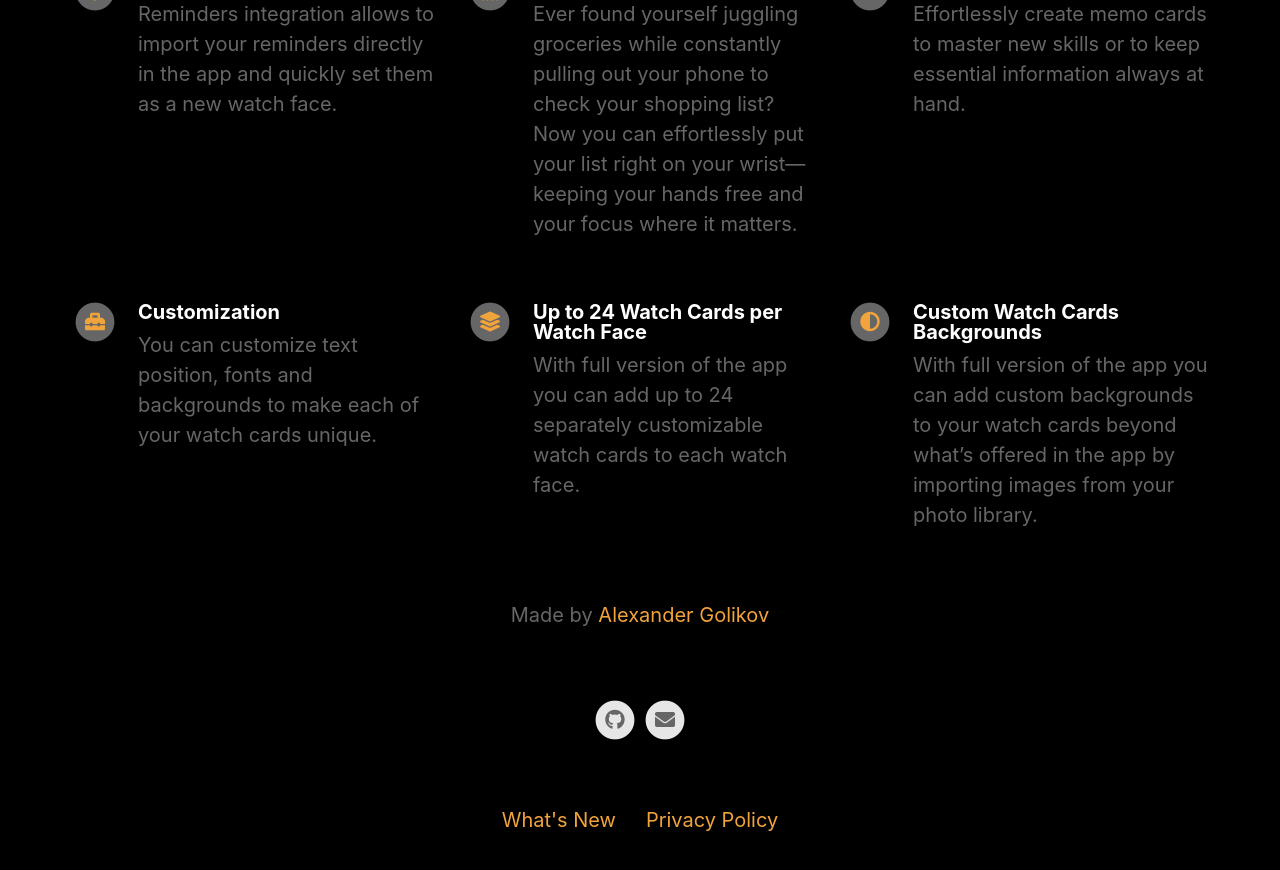
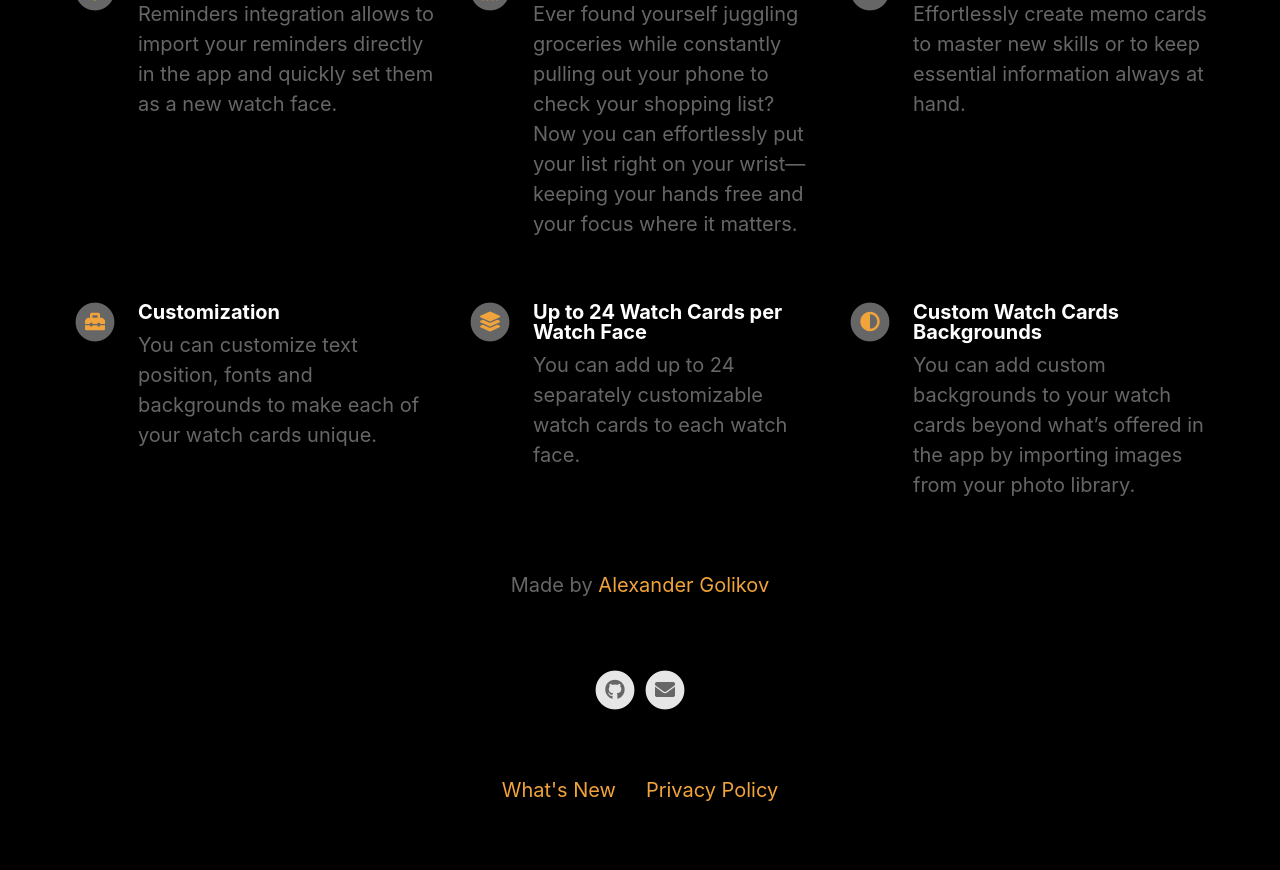
Before and after one commit to agolikov88/watch_cards, a Jekyll site: the page built from index.html, in a window 1280 px wide and 900 px high, scrolled down 1113 px. Shown: the top 870 px of the window. Built offline with Jekyll 4.4.1, drawn with Linux system fonts in a browser that asks for light colours; nearby versions of some CDN libraries.

Commit message:
Update _config.yml

```diff
--- a/_config.yml
+++ b/_config.yml
@@ -53,11 +53,11 @@ features                                  :
     fontawesome_icon_name                 : toolbox
 
   - title                                 : Up to 24 Watch Cards per Watch Face
-    description                           : With full version of the app you can add up to 24 separately customizable watch cards to each watch face.
+    description                           : You can add up to 24 separately customizable watch cards to each watch face.
     fontawesome_icon_name                 : layer-group
 
   - title                                 : Custom Watch Cards Backgrounds
-    description                           : With full version of the app you can add custom backgrounds to your watch cards beyond what’s offered in the app by importing images from your photo library.
+    description                           : You can add custom backgrounds to your watch cards beyond what’s offered in the app by importing images from your photo library.
     fontawesome_icon_name                 : adjust
 
   - title                                 : # New Feature Title
```
